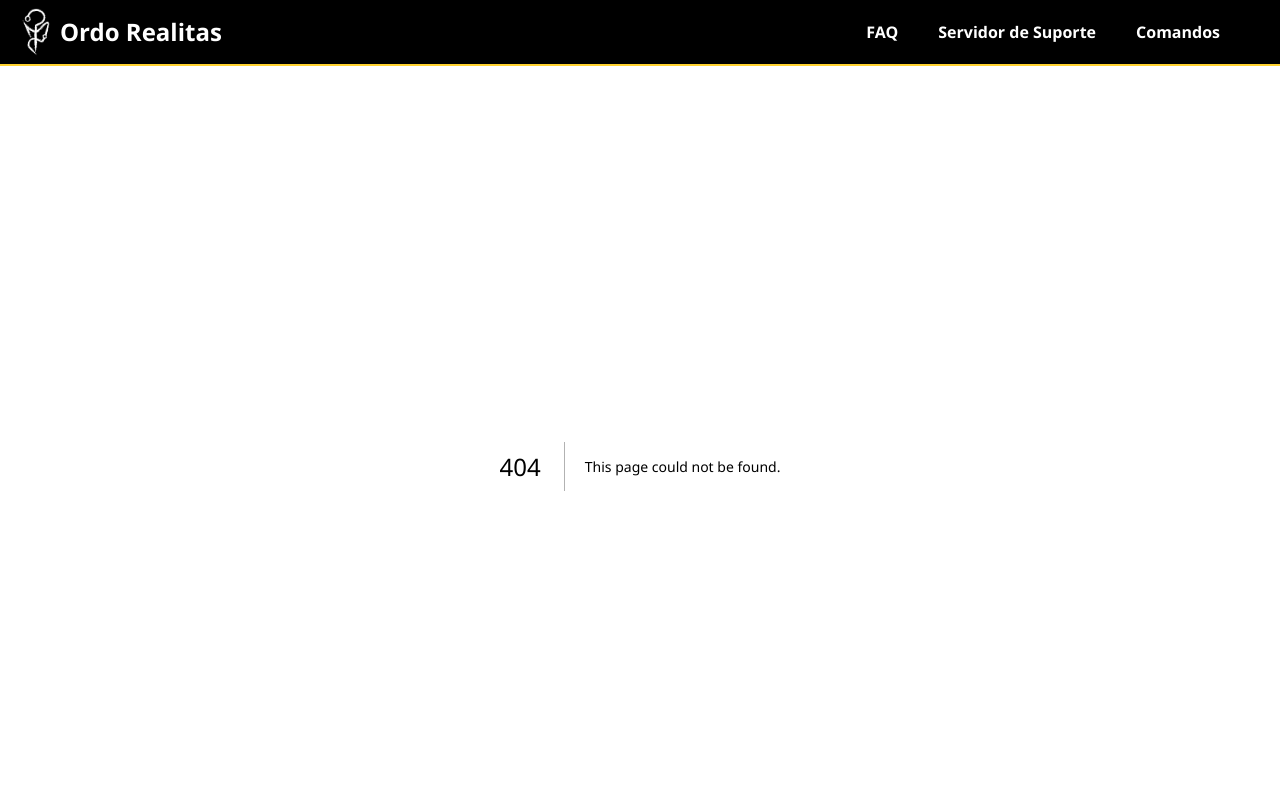
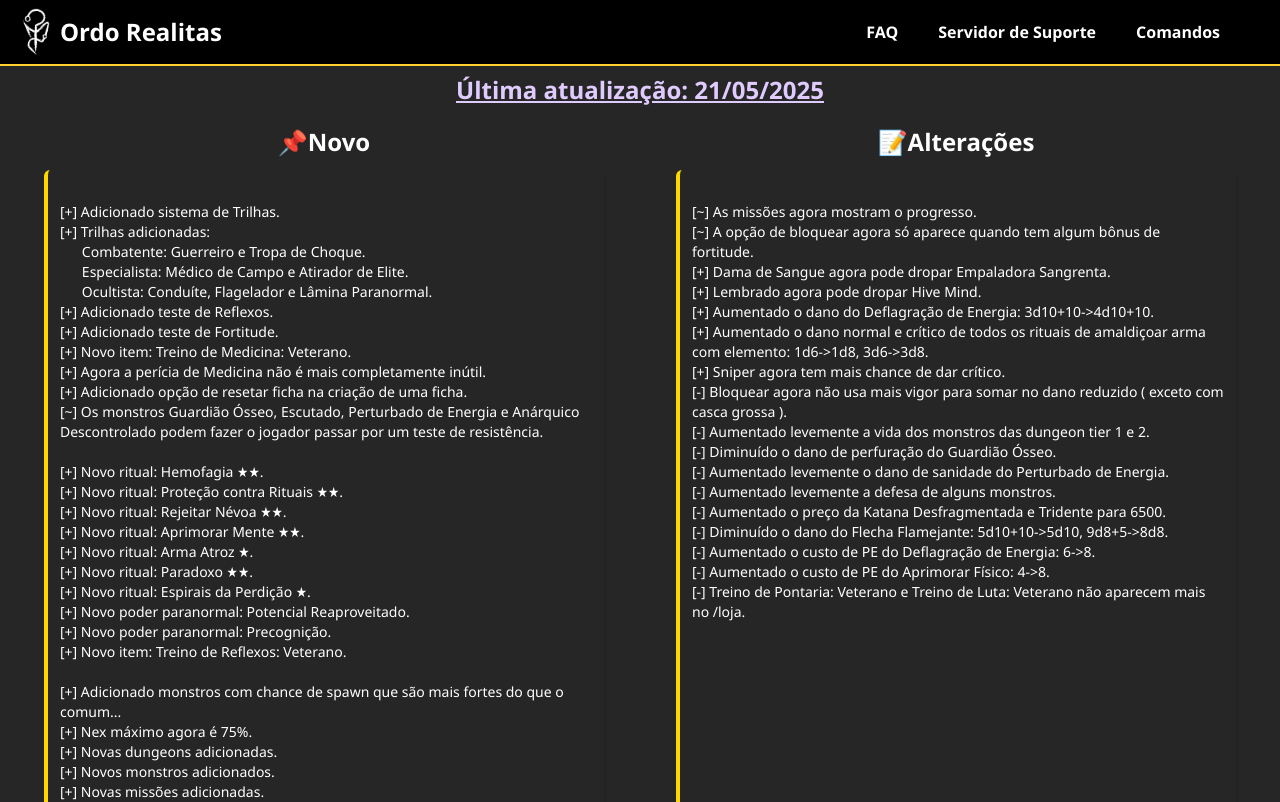
Before and after one commit to speedlightzx/ordorealitas-site, a Next.js app: page /patch-notes in a window 1280 px wide. Before the commit this address had no page. Shown: the top 802 px of the page. Built offline with nearby package versions, Linux system fonts and the light colour scheme.

Commit message:
added patch notes

```diff
--- a/src/app/page.tsx
+++ b/src/app/page.tsx
@@ -28,7 +28,9 @@ export default function Home() {
             Adicionar ao servidor
             </button>
 
-            <button className="border-2 rounded-md p-2.5 textoResponsivo botaoInicioResponsivo text-white bg-red-500 border-black font-semibold cursor-pointer transition duration-200 hover:bg-red-700 hover:underline max-h-[8vh]">
+            <button
+            onClick={() => window.location.href = '/patch-notes'}
+            className="border-2 rounded-md p-2.5 textoResponsivo botaoInicioResponsivo text-white bg-red-500 border-black font-semibold cursor-pointer transition duration-200 hover:bg-red-700 hover:underline max-h-[8vh]">
             Última Atualização
             </button>
           </div>
--- /dev/null
+++ b/src/app/patch-notes/page.tsx
@@ -0,0 +1,76 @@
+export default function patch_notes() {
+    return (
+        <div className="w-full h-screen bg-neutral-800 p-2 overflow-y-auto ">
+<h1 className="w-full text-center text-[#E0CBFF] underline text-2xl font-semibold">Última atualização: 21/05/2025</h1>
+
+<div className="border-white flex w-full lg:flex-row flex-col items-center mt-5 gap-y-10">
+    <section className="items-center w-1/2 justify-start flex flex-col">
+        <h1 className="text-2xl font-bold mb-3 text-white">📌Novo</h1>
+        <div className="overflow-y-auto shadow-md rounded-md border-[#FFD700] border-l-4 w-[35vh] lg:w-full h-screen max-h-[80vh] max-w-[70vh] text-white p-3">
+            <p className="whitespace-pre-wrap text-sm">
+                {`
+[+] Adicionado sistema de Trilhas.
+[+] Trilhas adicionadas:
+      Combatente: Guerreiro e Tropa de Choque.
+      Especialista: Médico de Campo e Atirador de Elite.
+      Ocultista: Conduíte, Flagelador e Lâmina Paranormal.
+[+] Adicionado teste de Reflexos.
+[+] Adicionado teste de Fortitude.
+[+] Novo item: Treino de Medicina: Veterano.
+[+] Agora a perícia de Medicina não é mais completamente inútil.
+[+] Adicionado opção de resetar ficha na criação de uma ficha.
+[~] Os monstros Guardião Ósseo, Escutado, Perturbado de Energia e Anárquico Descontrolado podem fazer o jogador passar por um teste de resistência.
+
+[+] Novo ritual: Hemofagia ★★.
+[+] Novo ritual: Proteção contra Rituais ★★.
+[+] Novo ritual: Rejeitar Névoa ★★.
+[+] Novo ritual: Aprimorar Mente ★★.
+[+] Novo ritual: Arma Atroz ★.
+[+] Novo ritual: Paradoxo ★★.
+[+] Novo ritual: Espirais da Perdição ★.
+[+] Novo poder paranormal: Potencial Reaproveitado.
+[+] Novo poder paranormal: Precognição.
+[+] Novo item: Treino de Reflexos: Veterano.
+
+[+] Adicionado monstros com chance de spawn que são mais fortes do que o comum...
+[+] Nex máximo agora é 75%.
+[+] Novas dungeons adicionadas.
+[+] Novos monstros adicionados.
+[+] Novas missões adicionadas.
+[+] Novos itens únicos de monstros adicionados.
+                `}
+            </p>
+        </div>
+    </section>
+
+    <section className="items-center w-1/2 justify-end flex flex-col">
+        <h1 className="text-2xl font-bold mb-3 text-white">📝Alterações</h1>
+                <div className="overflow-y-auto shadow-md rounded-md border-[#FFD700] border-l-4 w-[35vh] lg:w-full h-screen max-h-[80vh] max-w-[70vh] text-white p-3">
+            <p className="whitespace-pre-wrap text-sm">
+                {`
+[~] As missões agora mostram o progresso.
+[~] A opção de bloquear agora só aparece quando tem algum bônus de fortitude.
+[+] Dama de Sangue agora pode dropar Empaladora Sangrenta.
+[+] Lembrado agora pode dropar Hive Mind.
+[+] Aumentado o dano do Deflagração de Energia: 3d10+10->4d10+10.
+[+] Aumentado o dano normal e crítico de todos os rituais de amaldiçoar arma com elemento: 1d6->1d8, 3d6->3d8.
+[+] Sniper agora tem mais chance de dar crítico.
+[-] Bloquear agora não usa mais vigor para somar no dano reduzido ( exceto com casca grossa ).
+[-] Aumentado levemente a vida dos monstros das dungeon tier 1 e 2.
+[-] Diminuído o dano de perfuração do Guardião Ósseo.
+[-] Aumentado levemente o dano de sanidade do Perturbado de Energia.
+[-] Aumentado levemente a defesa de alguns monstros.
+[-] Aumentado o preço da Katana Desfragmentada e Tridente para 6500.
+[-] Diminuído o dano do Flecha Flamejante: 5d10+10->5d10, 9d8+5->8d8.
+[-] Aumentado o custo de PE do Deflagração de Energia: 6->8.
+[-] Aumentado o custo de PE do Aprimorar Físico: 4->8.
+[-] Treino de Pontaria: Veterano e Treino de Luta: Veterano não aparecem mais no /loja.
+                `}
+            </p>
+        </div>
+    </section>
+</div>
+
+        </div>
+    )
+}
```
